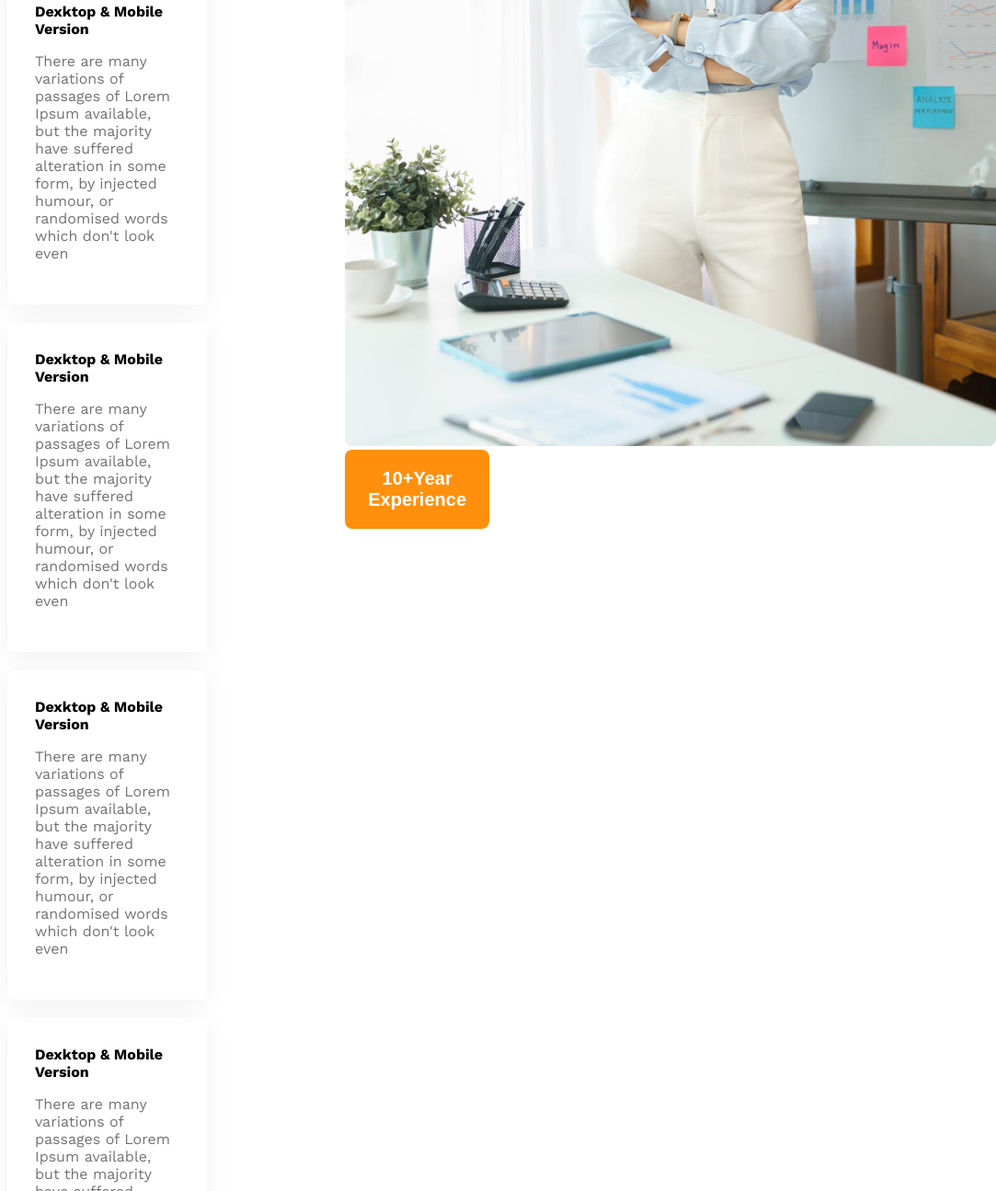
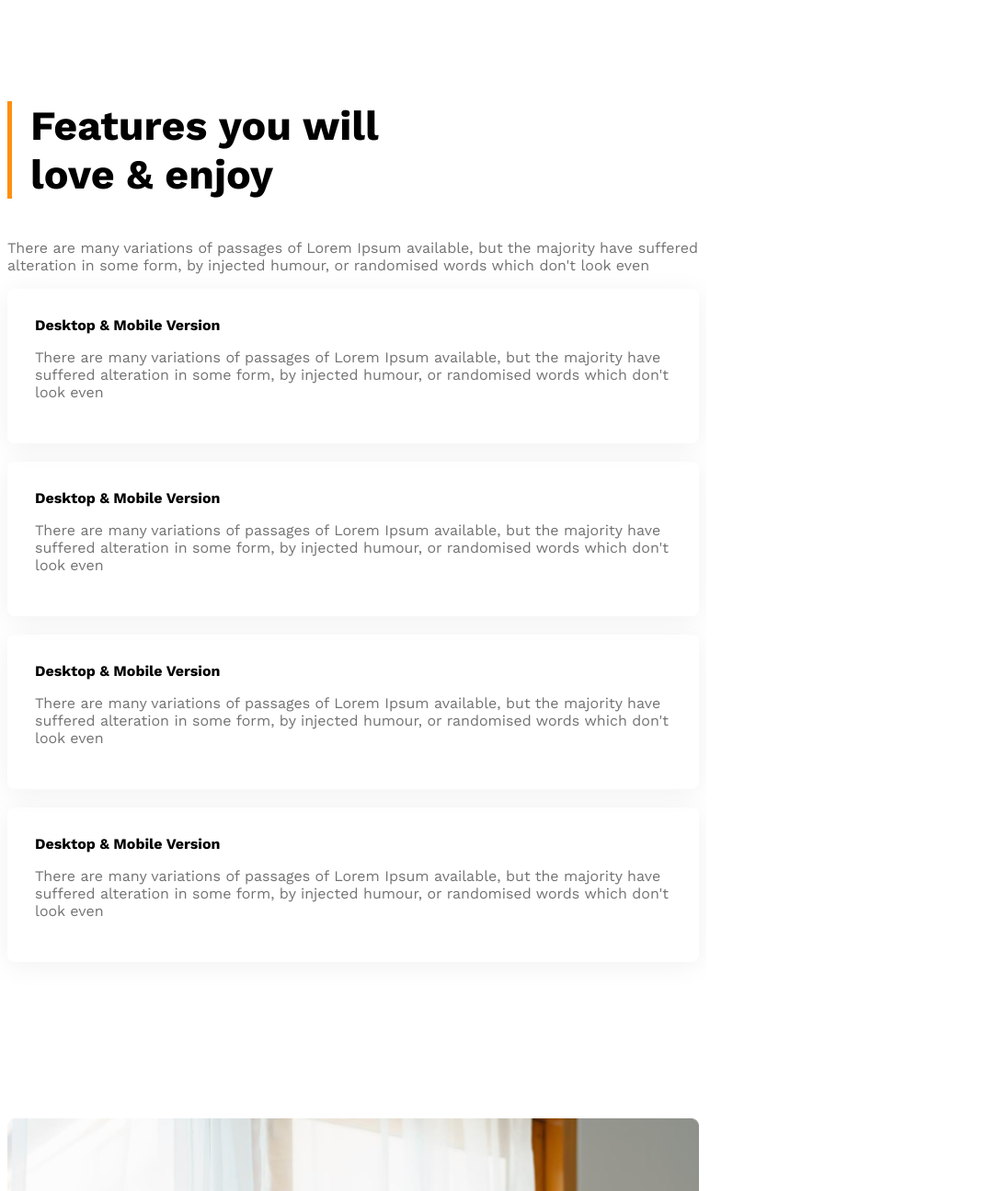
Before and after one commit to AlFaisal101/g3-architects-website, a plain HTML site: page index.html in a window 768 px wide. Shown: the part 2289-3584 px from the top of the page at 92% size, 1083 px wide, since content can reach past the window. Drawn offline with nearby package versions, Linux system fonts and the light colour scheme.

Commit message:
10-9 done except footer

```diff
--- a/index.html
+++ b/index.html
@@ -52,31 +52,31 @@
 
             <!-- .features>div>h3.section-title{Features you will love & enjoy}+p.text-light-gray{There are many variations of passages of Lorem Ipsum available, but the majority have suffered alteration in some form, by injected humour, or randomised words which don't look even}+div>img -->
 
-         <div class="features display-flex">
+         <section class="features display-flex">
             <div>
                 <h3 id="feature-section-title" class="section-title">Features you will <br> love & enjoy</h3>
                 <p class="text-light-gray">There are many variations of passages of Lorem Ipsum available, but the majority have suffered alteration in some form, by injected humour, or randomised words which don't look even</p>
 
                 <!-- feature card container -->
                  <div class="feature-card">
-                    <h4 class="feature-title">Dexktop & Mobile Version</h4>
+                    <h4 class="feature-title">Desktop & Mobile Version</h4>
                     <p class="text-light-gray">There are many variations of passages of Lorem Ipsum available, but the majority have suffered alteration in some form, by injected humour, or randomised words which don't look even</p>
                  </div>
                  <div class="feature-card">
-                    <h4 class="feature-title">Dexktop & Mobile Version</h4>
+                    <h4 class="feature-title">Desktop & Mobile Version</h4>
                     <p class="text-light-gray">There are many variations of passages of Lorem Ipsum available, but the majority have suffered alteration in some form, by injected humour, or randomised words which don't look even</p>
                  </div>
                  <div class="feature-card">
-                    <h4 class="feature-title">Dexktop & Mobile Version</h4>
+                    <h4 class="feature-title">Desktop & Mobile Version</h4>
                     <p class="text-light-gray">There are many variations of passages of Lorem Ipsum available, but the majority have suffered alteration in some form, by injected humour, or randomised words which don't look even</p>
                  </div>
                  <div class="feature-card">
-                    <h4 class="feature-title">Dexktop & Mobile Version</h4>
+                    <h4 class="feature-title">Desktop & Mobile Version</h4>
                     <p class="text-light-gray">There are many variations of passages of Lorem Ipsum available, but the majority have suffered alteration in some form, by injected humour, or randomised words which don't look even</p>
                  </div>
             </div>
 
-                <div>
+                <div class="featured-architect">
                     <img src="/images/architect.png" alt="">
                     <button id="experience-badge" class="btn-primary">
                         <span id="experience-year">10+Year</span>
@@ -84,7 +84,7 @@
                         <span>Experience</span>
                     </button>
                 </div>
-         </div>
+         </section>
 
         <!-- some facts -->
          <section>
--- a/styles/g3-architects.css
+++ b/styles/g3-architects.css
@@ -142,6 +142,22 @@ main>section{
     margin-bottom: 0px;
 }
 
+#experience-badge{
+    padding: 45px 42px;
+    font-size: 2.5rem;
+    font-weight: 500;
+    margin-left: -100px;
+    margin-top: -100px;
+}
+
+#experience-year{
+    font-size: 4rem;
+    font-weight: 700;
+}
+
+.featured-architect img{
+    width: 100%;
+}
 
 /* some facts related styles */
 .facts-container{
@@ -196,6 +212,7 @@ main>section{
 @media screen and (max-width: 576px){
     .navbar,
     .nav-links,
+    .features
     .teams{
         flex-direction: column;
     }
@@ -219,21 +236,30 @@ main>section{
     .our-features{
         margin-left: 20px;
     }
+
+    #experience-badge{
+        margin-top: 20px;
+        margin-left: 20px;
+    }
 }
 
 /* medium size device */
 @media screen and (min-width: 567px) and (max-width: 992px){
-    .teams{
-        display: flex;
+    .teams, .features{
+        flex-direction: column;
     }
     .our-features{
         margin: 50px auto;
     }
 
-    .facts-container,
-    .sponsor-companies{
+    .sponsor-companies, .facts-container{
         grid-template-columns: repeat(2, 1fr);
         gap: 50px;
         justify-items: center;
     }
+
+    #experience-badge{
+        margin-top: 20px;
+        margin-left: 20px;
+    }
 }
```
